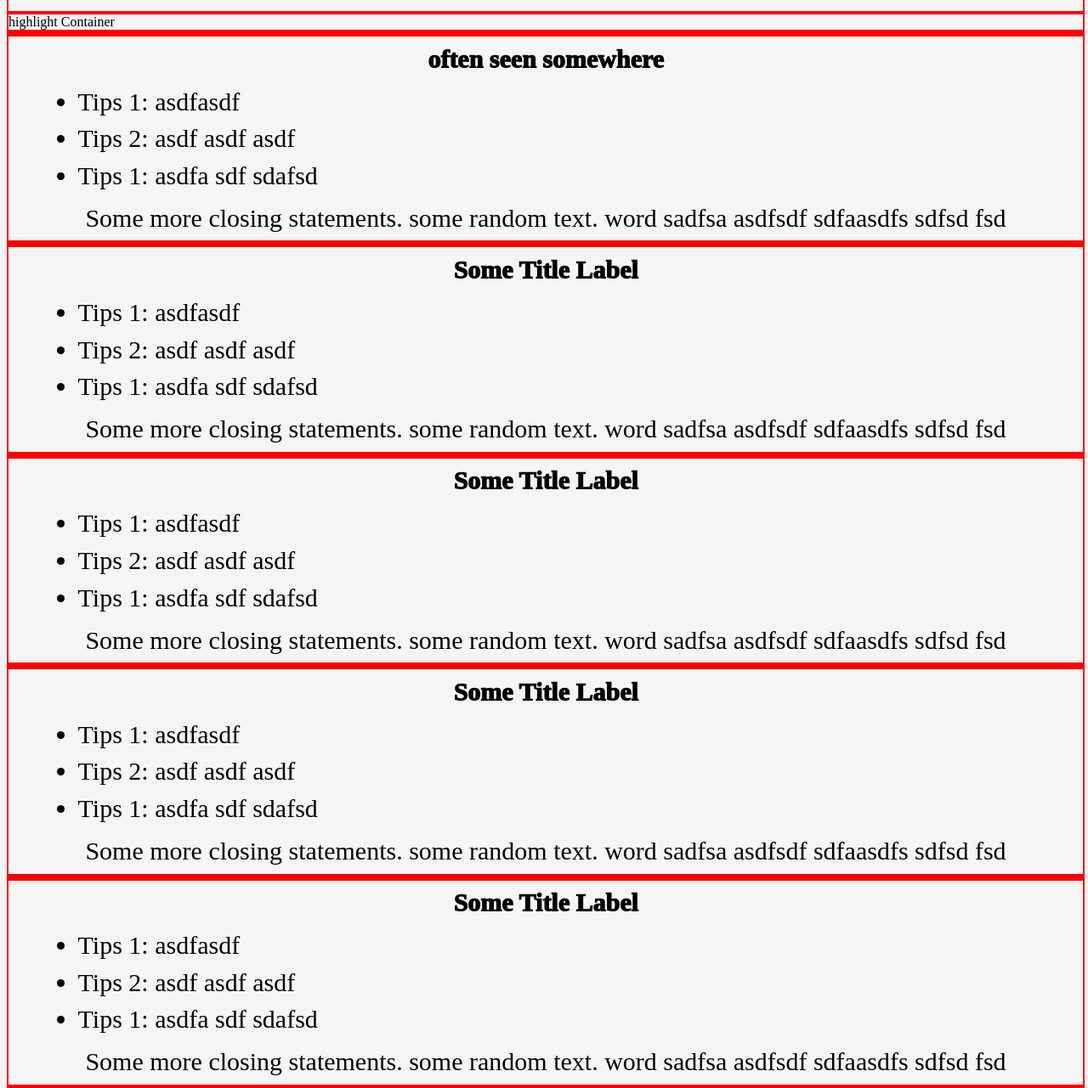
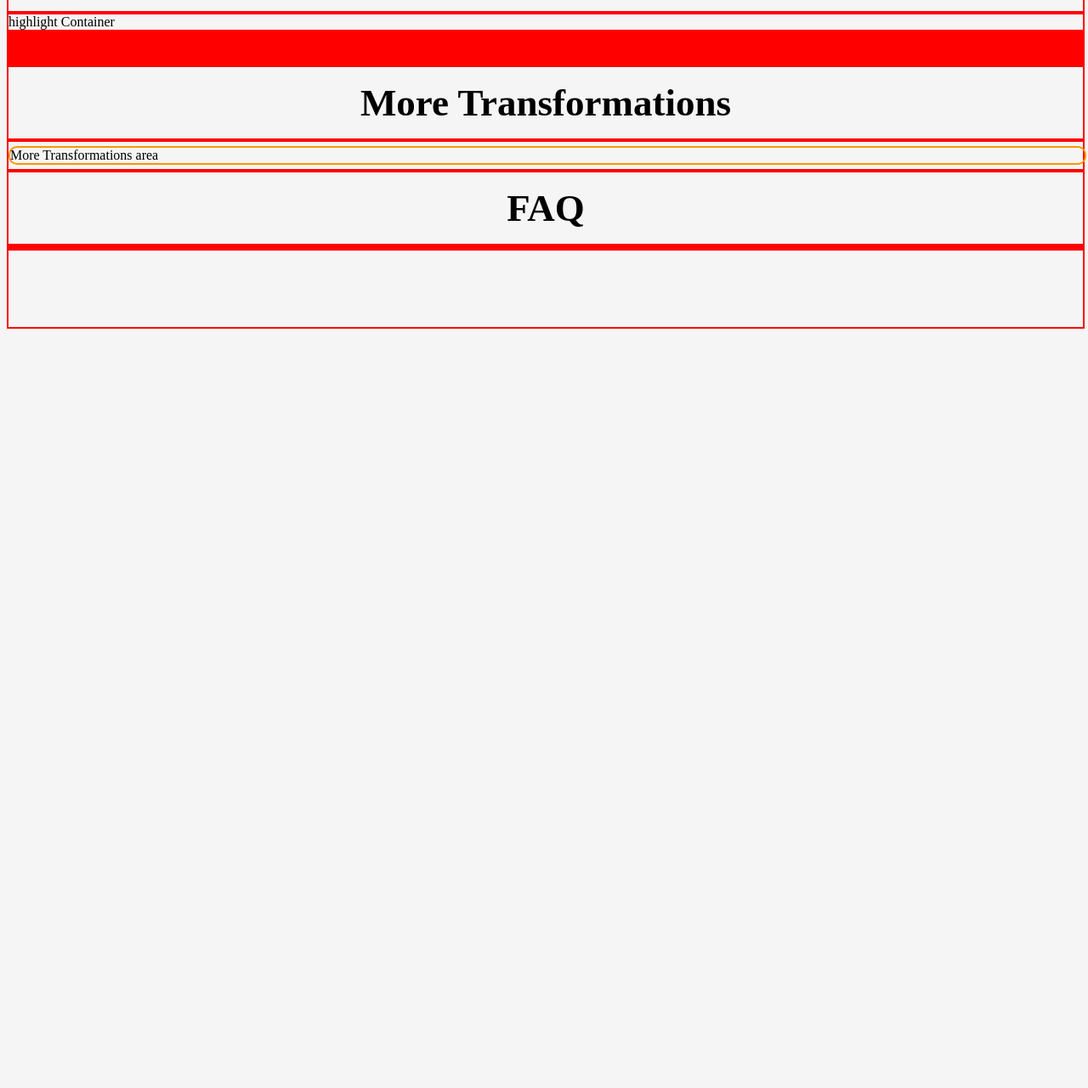
Before and after one commit to atn95/Fitness-Website, a plain HTML site: page index.html in a window 1280 px wide. Shown: the part 899-2180 px from the top of the page at 85% size. After the commit the page ends 1294 px from the top, so only its background shows below. Drawn offline with Linux system fonts and the light colour scheme; no server answers; a script that the page names is missing.

Commit message:
removed overwritten html

```diff
--- a/index.html
+++ b/index.html
@@ -46,8 +46,7 @@
 
 		<div class="container" id="welcome"></div>
 		<div class="container">
-			<div class="intro-vid">
-			</div>
+			<div class="intro-vid"></div>
 		</div>
 		<div class="container">
 			<h1 class="title-label">
@@ -58,70 +57,15 @@
 		<div class="container highlight">highlight Container</div>
 		<!-- Common Probs-->
 		<div class="container" id="prob0"></div>
-		<div class="container" id="solution0">
-			<p class="med-text center bold">often seen somewhere</p>
-			<ul class="tips">
-				<li class="med-text">Tips 1: asdfasdf</li>
-				<li class="med-text">Tips 2: asdf asdf asdf</li>
-				<li class="med-text">Tips 1: asdfa sdf sdafsd</li>
-			</ul>
-			<p class="med-text center">
-				Some more closing statements. some random text. word sadfsa asdfsdf
-				sdfaasdfs sdfsd fsd
-			</p>
-		</div>
+		<div class="container" id="solution0"></div>
 		<div class="container" id="prob1"></div>
-		<div class="container" id="solution1">
-			<p class="med-text center bold">Some Title Label</p>
-			<ul class="tips">
-				<li class="med-text">Tips 1: asdfasdf</li>
-				<li class="med-text">Tips 2: asdf asdf asdf</li>
-				<li class="med-text">Tips 1: asdfa sdf sdafsd</li>
-			</ul>
-			<p class="med-text center">
-				Some more closing statements. some random text. word sadfsa asdfsdf
-				sdfaasdfs sdfsd fsd
-			</p>
-		</div>
+		<div class="container" id="solution1"></div>
 		<div class="container" id="prob2"></div>
-		<div class="container" id="solution2">
-			<p class="med-text center bold">Some Title Label</p>
-			<ul class="tips">
-				<li class="med-text">Tips 1: asdfasdf</li>
-				<li class="med-text">Tips 2: asdf asdf asdf</li>
-				<li class="med-text">Tips 1: asdfa sdf sdafsd</li>
-			</ul>
-			<p class="med-text center">
-				Some more closing statements. some random text. word sadfsa asdfsdf
-				sdfaasdfs sdfsd fsd
-			</p>
-		</div>
+		<div class="container" id="solution2"></div>
 		<div class="container" id="prob3"></div>
-		<div class="container" id="solution3">
-			<p class="med-text center bold">Some Title Label</p>
-			<ul class="tips">
-				<li class="med-text">Tips 1: asdfasdf</li>
-				<li class="med-text">Tips 2: asdf asdf asdf</li>
-				<li class="med-text">Tips 1: asdfa sdf sdafsd</li>
-			</ul>
-			<p class="med-text center">
-				Some more closing statements. some random text. word sadfsa asdfsdf
-				sdfaasdfs sdfsd fsd
-			</p>
-		</div>
+		<div class="container" id="solution3"></div>
 		<div class="container" id="prob4"></div>
-		<div class="container" id="solution4">
-			<p class="med-text center bold">Some Title Label</p>
-			<ul class="tips">
-				<li class="med-text">Tips 1: asdfasdf</li>
-				<li class="med-text">Tips 2: asdf asdf asdf</li>
-				<li class="med-text">Tips 1: asdfa sdf sdafsd</li>
-			</ul>
-			<p class="med-text center">
-				Some more closing statements. some random text. word sadfsa asdfsdf
-				sdfaasdfs sdfsd fsd
-			</p>
-		</div>
+		<div class="container" id="solution4"></div>
 		<!--Sign up-->
 		<!--
         <div class="container">
```
